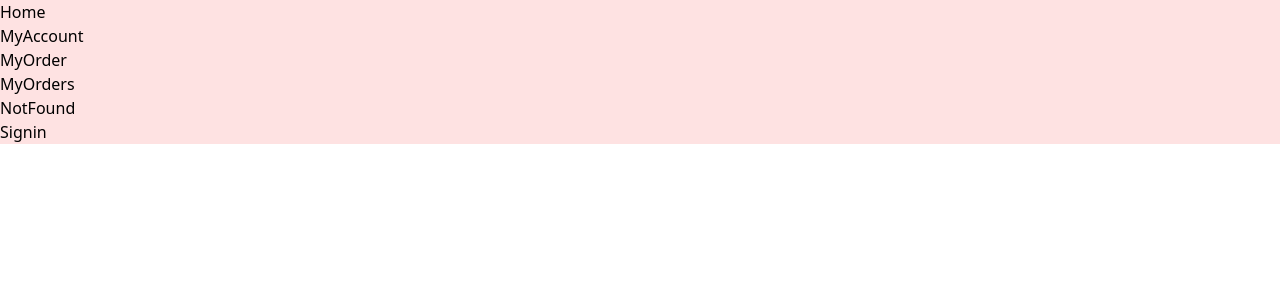
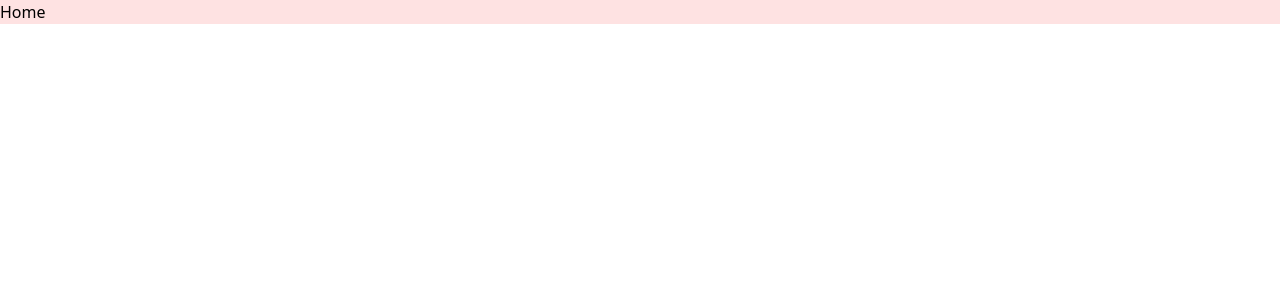
Before and after one commit to D3vlin/curso-react-vite-tailwind, a React (Vite) app: page / in a window 1280 px wide. Shown: the top 300 px of the page. Built offline with nearby package versions, Linux system fonts and the light colour scheme.

Commit message:
add react router dom

```diff
--- a/package.json
+++ b/package.json
@@ -11,7 +11,8 @@
   },
   "dependencies": {
     "react": "^18.3.1",
-    "react-dom": "^18.3.1"
+    "react-dom": "^18.3.1",
+    "react-router-dom": "^6.27.0"
   },
   "devDependencies": {
     "@eslint/js": "^9.13.0",
--- a/src/Pages/App/index.jsx
+++ b/src/Pages/App/index.jsx
@@ -1,22 +1,32 @@
-import './App.css'
+import { useRoutes, BrowserRouter } from 'react-router-dom'
 import { Home } from '../Home'
 import { MyAccount } from '../MyAccount'
 import { MyOrder } from '../MyOrder'
 import { MyOrders } from '../MyOrders'
 import { NotFound } from '../NotFound'
 import { Signin } from '../Signin'
+import './App.css'
 
-function App() {
+const AppRoutes = () => {
+  let routes = useRoutes([
+    { path: '/', element: <Home /> },
+    { path: '/myaccount', element: <MyAccount /> },
+    { path: '/myorder', element: <MyOrder /> },
+    { path: '/myorders', element: <MyOrders /> },
+    { path: '/signin', element: <Signin /> },
+    { path: '/*', element: <NotFound /> }
+  ])
 
   return (
-    <div className='bg-red-100'>
-      <Home />
-      <MyAccount />
-      <MyOrder />
-      <MyOrders />
-      <NotFound />
-      <Signin />
-    </div>
+    routes
+  )
+}
+
+const App = () => {
+  return (
+    <BrowserRouter>
+      <AppRoutes />
+    </BrowserRouter>
   )
 }
 
```
Also changed, not shown: 1 other file (tests, documents, lock files or other folders).
